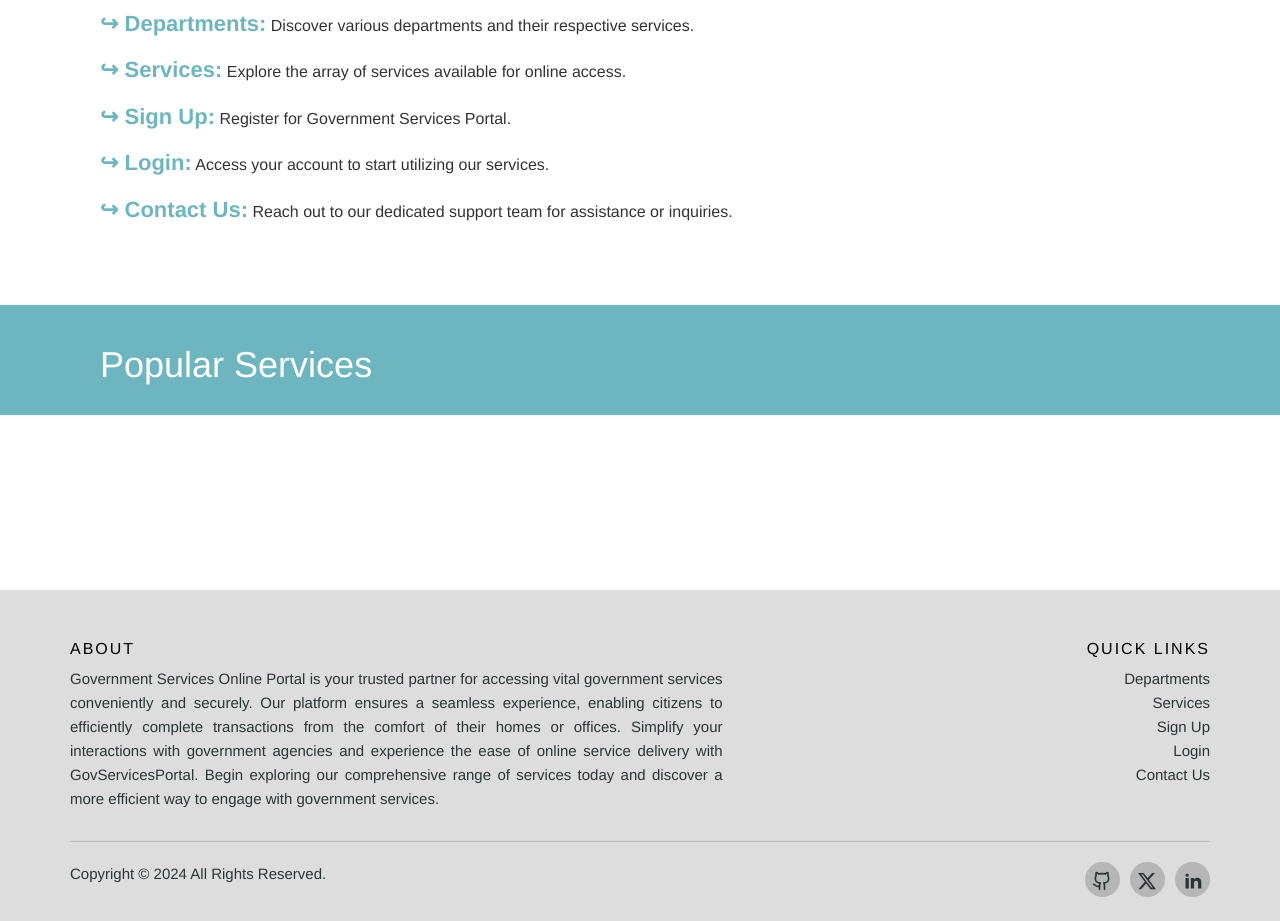
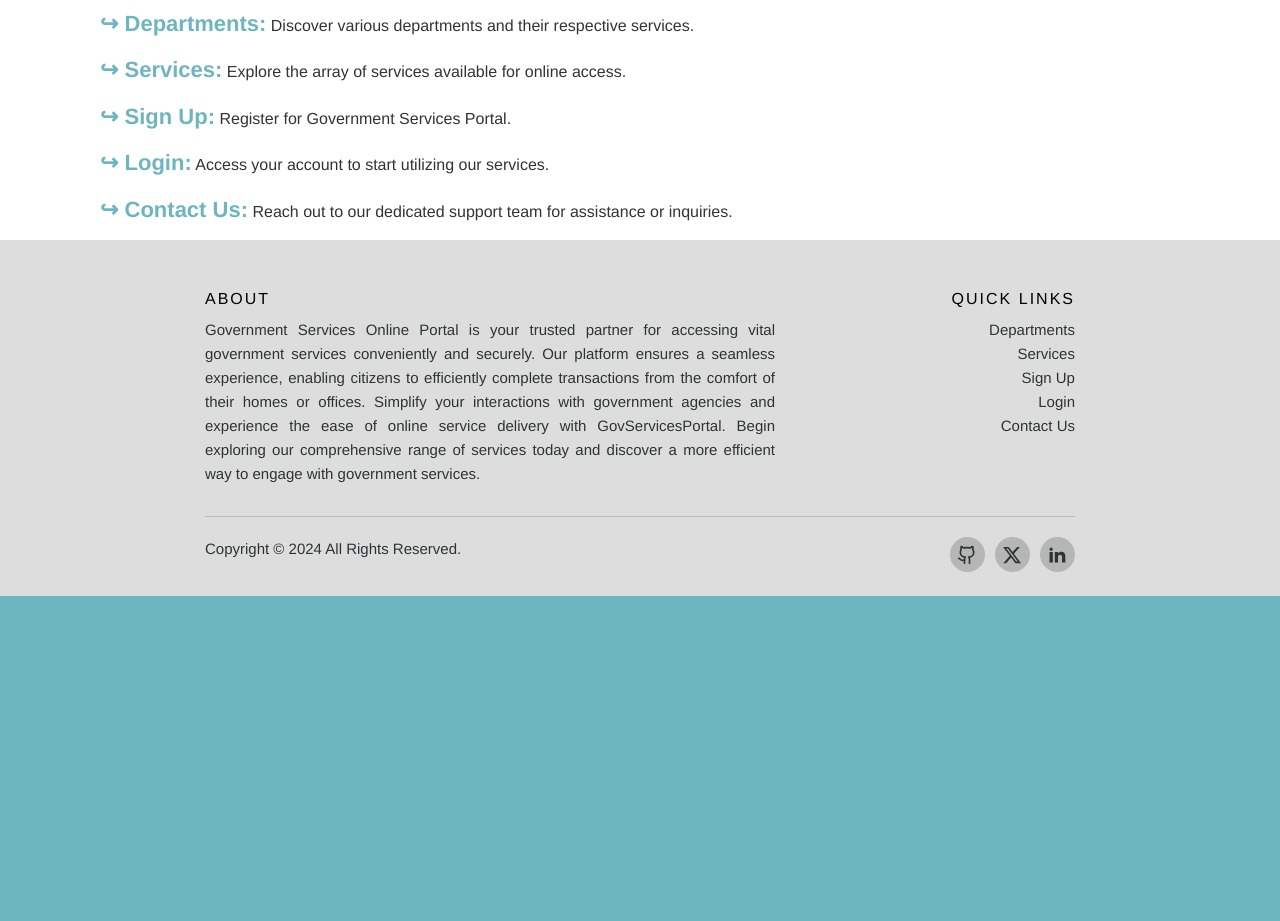
Before and after one commit to Mostafa-Anwar-Sagor/E-govt-service-portal, a Flask app: page / in a window 1280 px wide. Shown: the part 502-1423 px from the top of the page. After the commit the page ends 1098 px from the top, so only its background shows below. Run offline with Flask 3, Linux system fonts and the light colour scheme; data that the repository does not hold is empty; parts of the project's set-up code (start-up, migrations or seed data) failed here and were passed over; some libraries are stand-ins or nearby versions.

Commit message:
[refactor] Change footer width

```diff
--- a/static/styles/common.css
+++ b/static/styles/common.css
@@ -115,6 +115,10 @@ footer {
 	font-size: 15px;
 	line-height: 24px;
 	color: #2d3436;
+}
+
+footer * {
+	max-width: 900px;
 }
 
 footer hr {
--- a/templates/base.html
+++ b/templates/base.html
@@ -63,11 +63,13 @@
             {% endif %}
         </ul>
     </nav>
+
     {% block body %}{% endblock %}
+
     <footer>
         <div class="container">
             <div class="row">
-                <div class="col-sm-12 col-md-7">
+                <div class="col-sm-12 col-md-8">
                     <h6>About</h6>
                     <p class="text-justify">
                         Government Services Online Portal is your trusted partner for accessing vital government services conveniently and securely.
@@ -76,7 +78,7 @@
                         Begin exploring our comprehensive range of services today and discover a more efficient way to engage with government services.
                     </p>
                 </div>
-                <div class="col-xs-5 col-md-5 text-right quick-links">
+                <div class="col-xs-4 col-md-4 text-right quick-links">
                     <h6>Quick Links</h6>
                     <ul class="footer-links">
                         <li><a href="{{ url_for('departments') }}">Departments</a></li>
--- a/templates/index.html
+++ b/templates/index.html
@@ -69,6 +69,7 @@
     </ul>
 </menu>
 
+{% if services %}
     <div class="list_details">
         <h2 class="list_title">Popular Services</h2>
     </div>
@@ -90,4 +91,5 @@
             {% endfor %}
         </ul>
     </div>
+{% endif %}
 {% endblock %}
```
Lines whose indentation alone changed are shown as unchanged.
